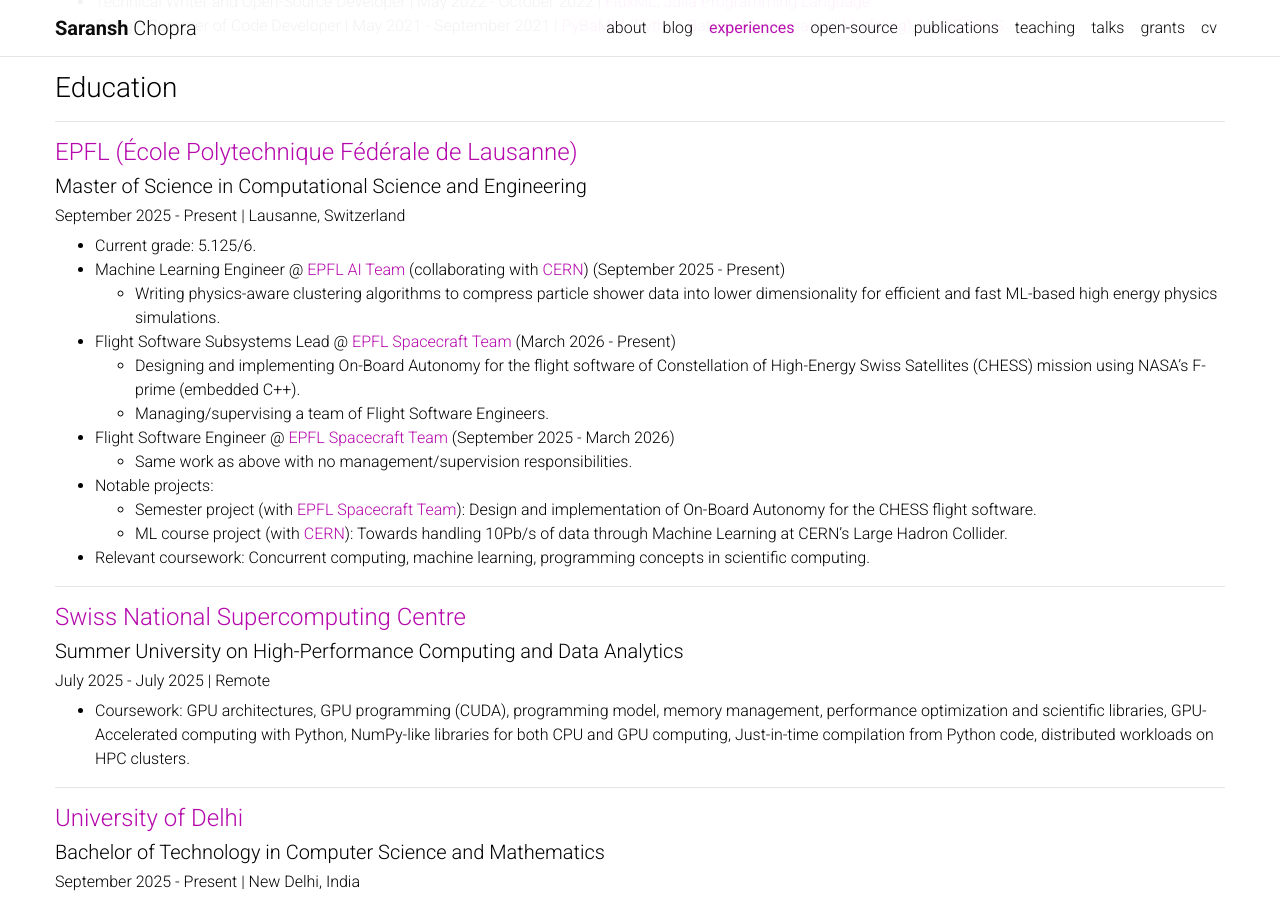
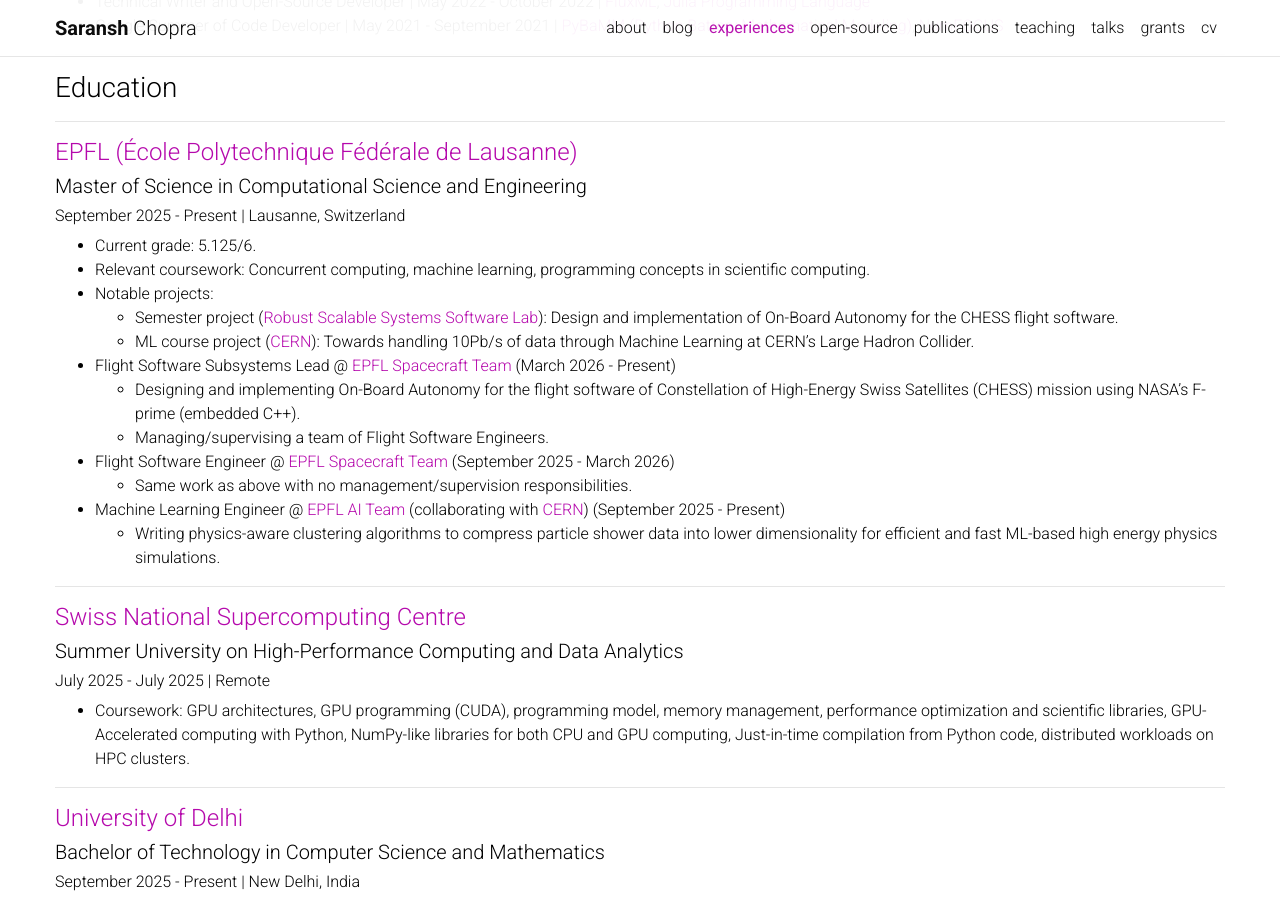
Before and after one commit to Saransh-cpp/Saransh-cpp.github.io, a Jekyll site: the page built from _pages/experiences.md, in a window 1280 px wide and 900 px high, scrolled down 808 px. Built offline with Jekyll 4.4.1, drawn with Linux system fonts in a browser that asks for light colours; comment, search, counter and statistics services are not loaded; a style sheet for code colours, icons or effects is not loaded.

Commit message:
some rearranging

```diff
--- a/_pages/experiences.md
+++ b/_pages/experiences.md
@@ -51,17 +51,17 @@
 ###### September 2025 - Present | Lausanne, Switzerland
 
 - Current grade: 5.125/6.
-- Machine Learning Engineer @ [EPFL AI Team](https://epflaiteam.ch){:target="_blank"} (collaborating with [CERN](https://home.cern){:target="_blank"}) (September 2025 - Present)
-  - Writing physics-aware clustering algorithms to compress particle shower data into lower dimensionality for efficient and fast ML-based high energy physics simulations.
+- Relevant coursework: Concurrent computing, machine learning, programming concepts in scientific computing.
+- Notable projects:
+  - Semester project ([Robust Scalable Systems Software Lab](https://rs3lab.github.io){:target="_blank"}): Design and implementation of On-Board Autonomy for the CHESS flight software.
+  - ML course project ([CERN](https://home.cern){:target="_blank"}): Towards handling 10Pb/s of data through Machine Learning at CERN’s Large Hadron Collider.
 - Flight Software Subsystems Lead @ [EPFL Spacecraft Team](https://epflspacecraftteam.ch){:target="_blank"} (March 2026 - Present)
   - Designing and implementing On-Board Autonomy for the flight software of Constellation of High-Energy Swiss Satellites (CHESS) mission using NASA's F-prime (embedded C++).
   - Managing/supervising a team of Flight Software Engineers.
 - Flight Software Engineer @ [EPFL Spacecraft Team](https://epflspacecraftteam.ch){:target="_blank"} (September 2025 - March 2026)
   - Same work as above with no management/supervision responsibilities.
-- Notable projects:
-  - Semester project (with [EPFL Spacecraft Team](https://www.epflspacecraftteam.ch){:target="_blank"}): Design and implementation of On-Board Autonomy for the CHESS flight software.
-  - ML course project (with [CERN](https://home.cern){:target="_blank"}): Towards handling 10Pb/s of data through Machine Learning at CERN’s Large Hadron Collider.
-- Relevant coursework: Concurrent computing, machine learning, programming concepts in scientific computing.
+- Machine Learning Engineer @ [EPFL AI Team](https://epflaiteam.ch){:target="_blank"} (collaborating with [CERN](https://home.cern){:target="_blank"}) (September 2025 - Present)
+  - Writing physics-aware clustering algorithms to compress particle shower data into lower dimensionality for efficient and fast ML-based high energy physics simulations.
 
 ---
 
```
